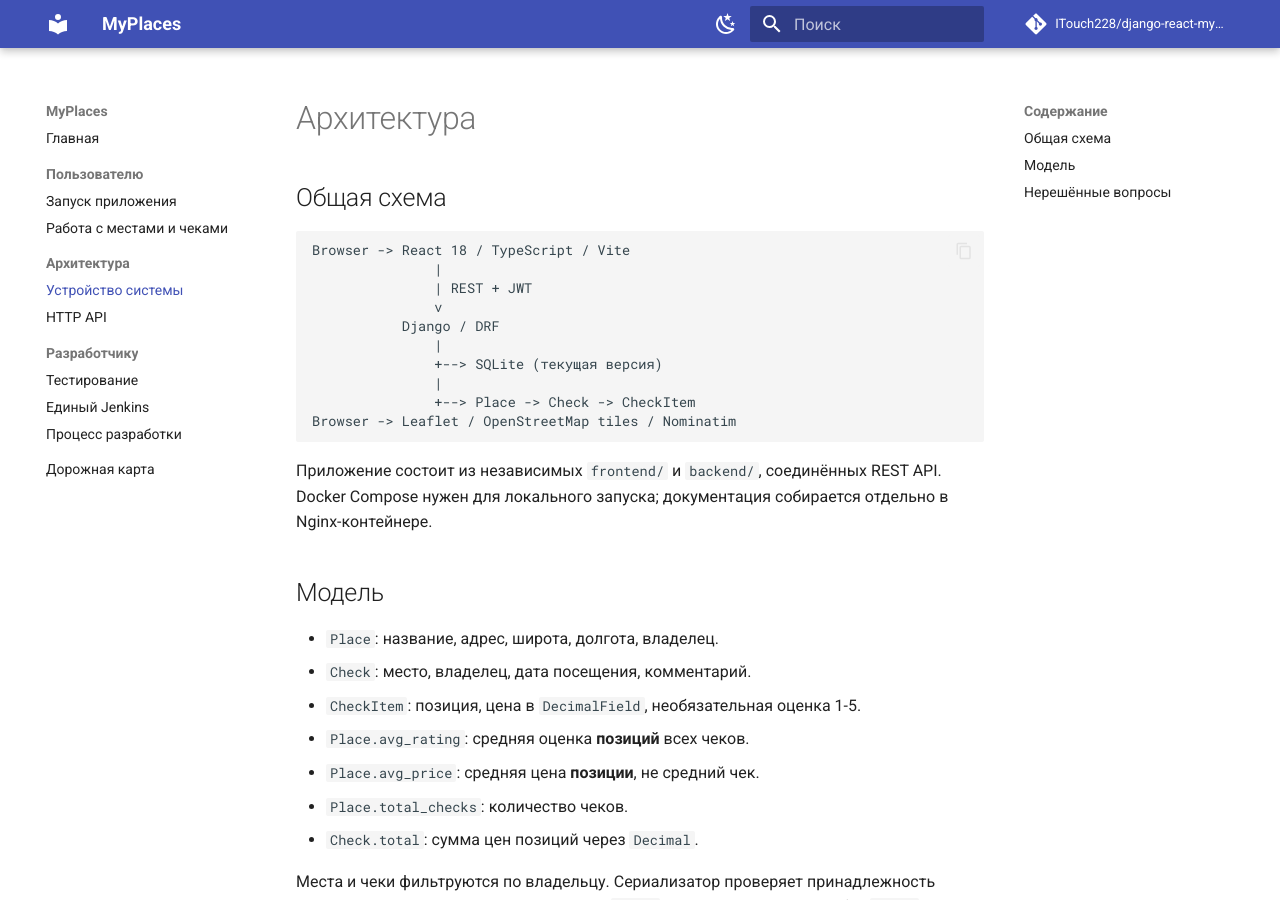
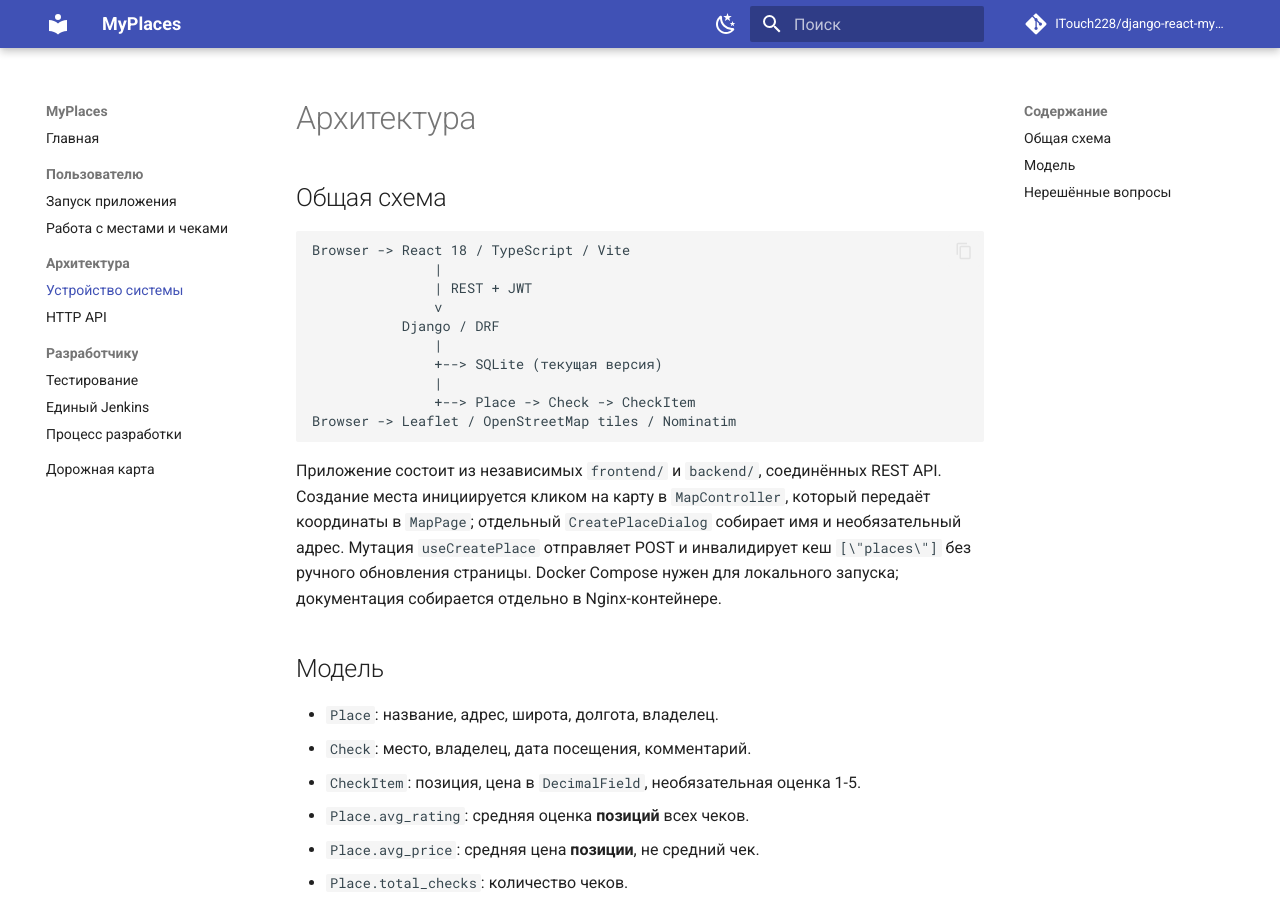
Before and after one commit to ITouch228/django-react-myplaces, an MkDocs documentation site: the page built from docs/architecture.md, in a window 1280 px wide and 900 px high. Built offline with MkDocs 1.6.1 and Material for MkDocs 9.7.7, drawn with Linux system fonts in a browser that asks for light colours; comment, search, counter and statistics services are not loaded.

Commit message:
docs: describe place creation workflow and regression checklist

````diff
--- a/docs/architecture.md
+++ b/docs/architecture.md
@@ -15,7 +15,7 @@ Browser -> React 18 / TypeScript / Vite
 Browser -> Leaflet / OpenStreetMap tiles / Nominatim
 ```
 
-Приложение состоит из независимых `frontend/` и `backend/`, соединённых REST API. Docker Compose нужен для локального запуска; документация собирается отдельно в Nginx-контейнере.
+Приложение состоит из независимых `frontend/` и `backend/`, соединённых REST API. Создание места инициируется кликом на карту в `MapController`, который передаёт координаты в `MapPage`; отдельный `CreatePlaceDialog` собирает имя и необязательный адрес. Мутация `useCreatePlace` отправляет POST и инвалидирует кеш `[\"places\"]` без ручного обновления страницы. Docker Compose нужен для локального запуска; документация собирается отдельно в Nginx-контейнере.
 
 ## Модель
 
````
